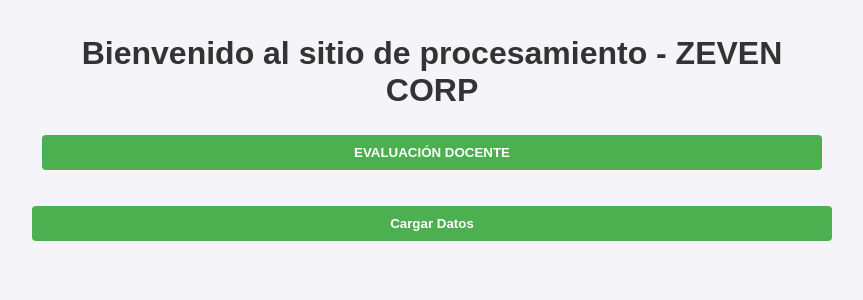
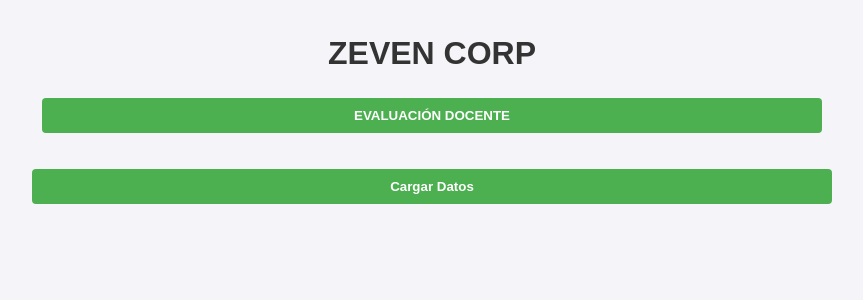
Before and after one commit to PieroXX64/ZevenCorp, a Flask app: page / in a window 1280 px wide. Shown: the top 300 px of the page, without its empty margins (208-1071 px from the left). Run offline with Flask 3, Linux system fonts and the light colour scheme.

Commit message:
index.html

```diff
--- a/templates/index.html
+++ b/templates/index.html
@@ -7,7 +7,7 @@
 </head>
 <body>
     <div class="container">
-        <h1>Bienvenido al sitio de procesamiento - ZEVEN CORP</h1>
+        <h1>ZEVEN CORP</h1>
         <ul>
             <li><a href="{{ url_for('evaluacion_docente') }}"><button>EVALUACIÓN DOCENTE</button></a></li>
         </ul>
```
